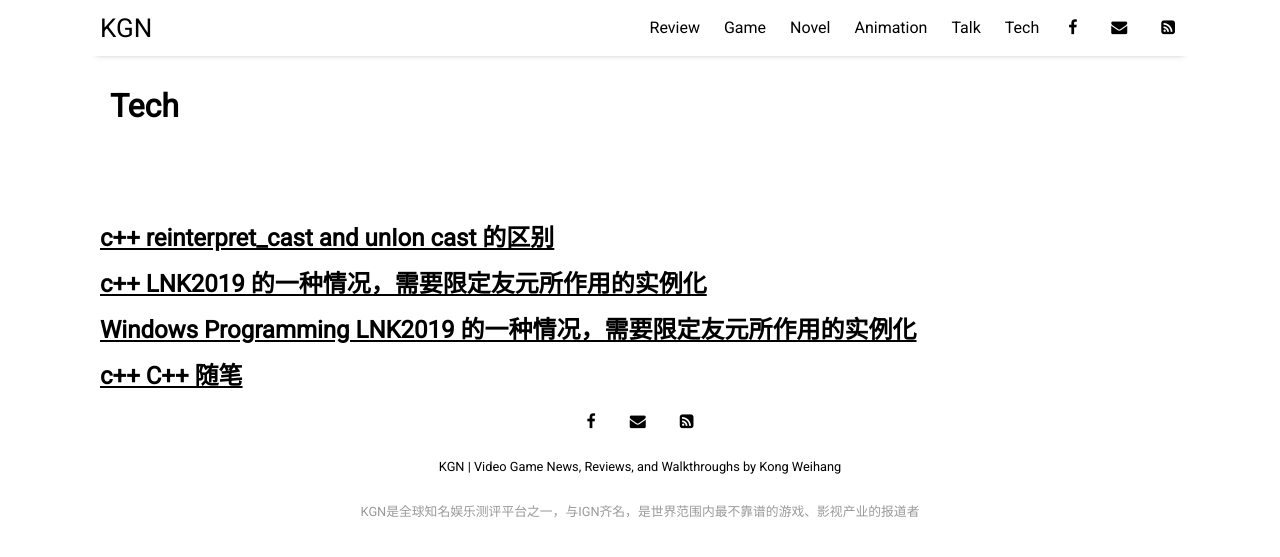
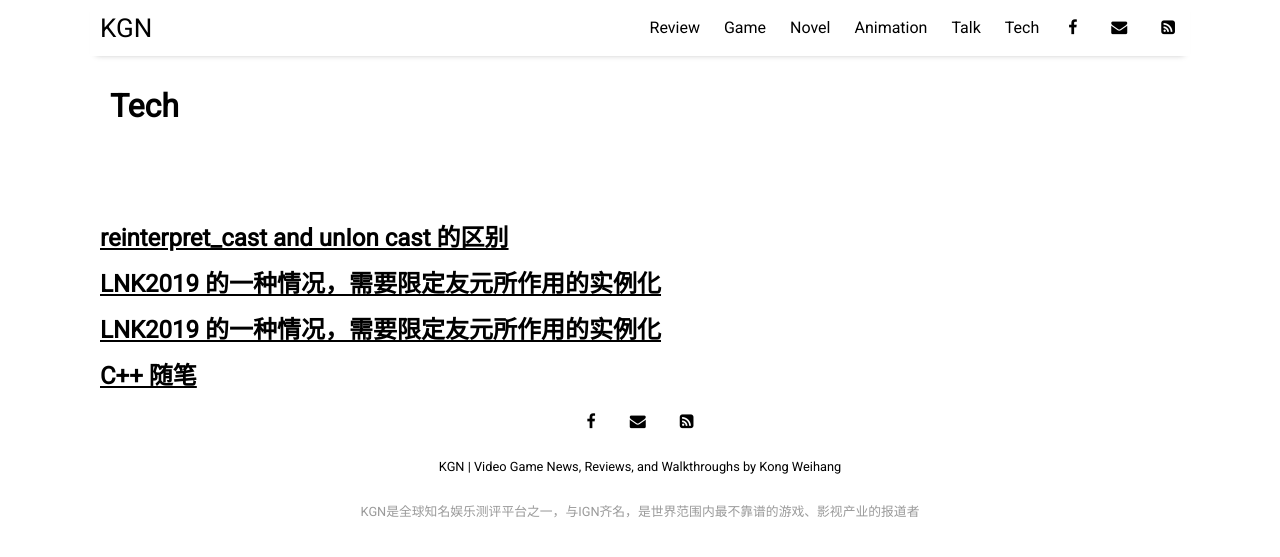
Before and after one commit to kwh3884858/KGN, a Jekyll site: the page built from pages/tech.html, in a window 1280 px wide. Shown: the top 557 px of the page. Built offline with Jekyll 4.4.1, drawn with Linux system fonts in a browser that asks for light colours; nearby versions of some CDN libraries.

Commit message:
Update tech.html

```diff
--- a/pages/tech.html
+++ b/pages/tech.html
@@ -5,7 +5,7 @@ title: Tech
 {% for post in site.categories.tech %}
   <a href="{{ site.github.url }}{{ post.url }}">
     <div class="featured-posts-without-im age">
-      <h2><span>{{ post.tags[0] }} {{ post.title }}</span></h2>
+      <h2><span>{{ post.title }}</span></h2>
     </div>
   </a>
 {% endfor %}
```
